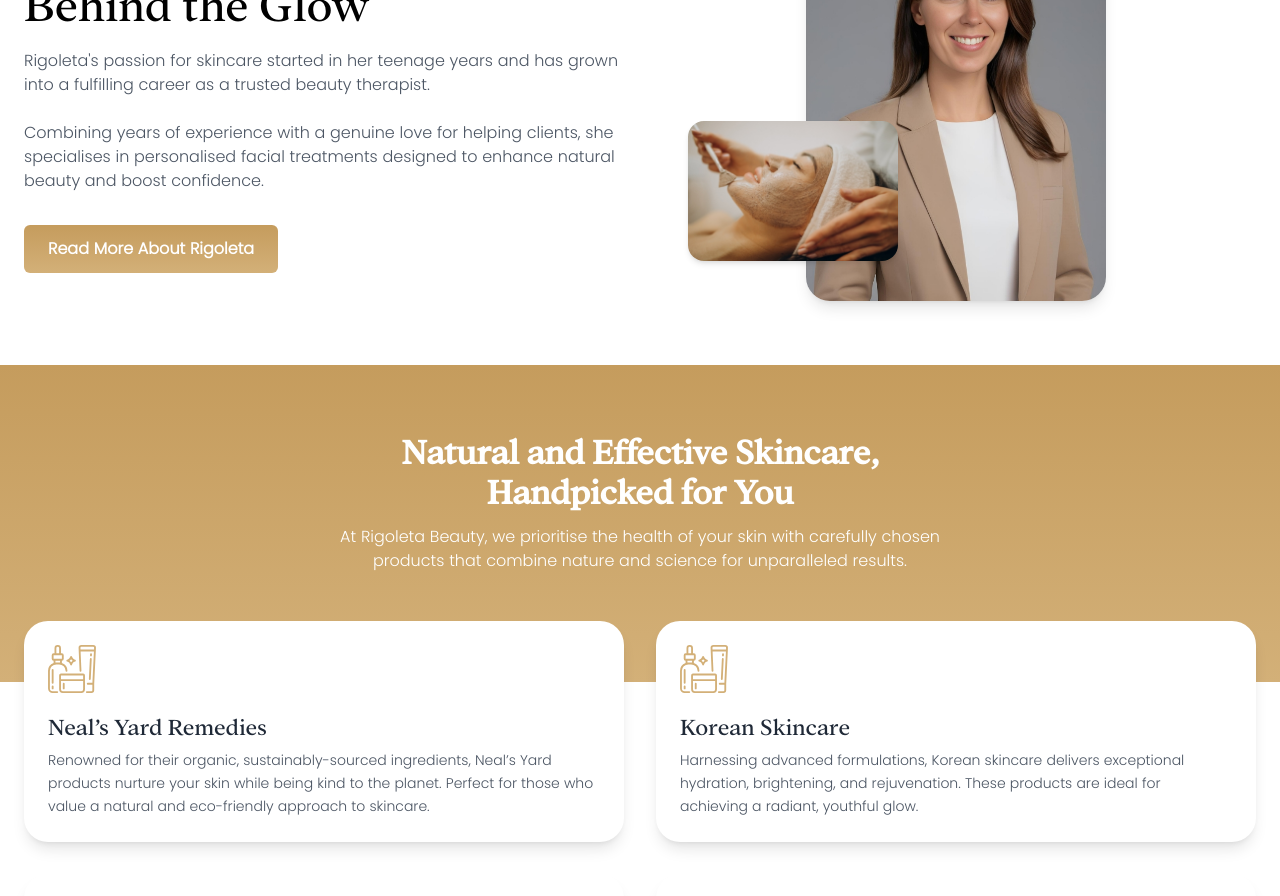
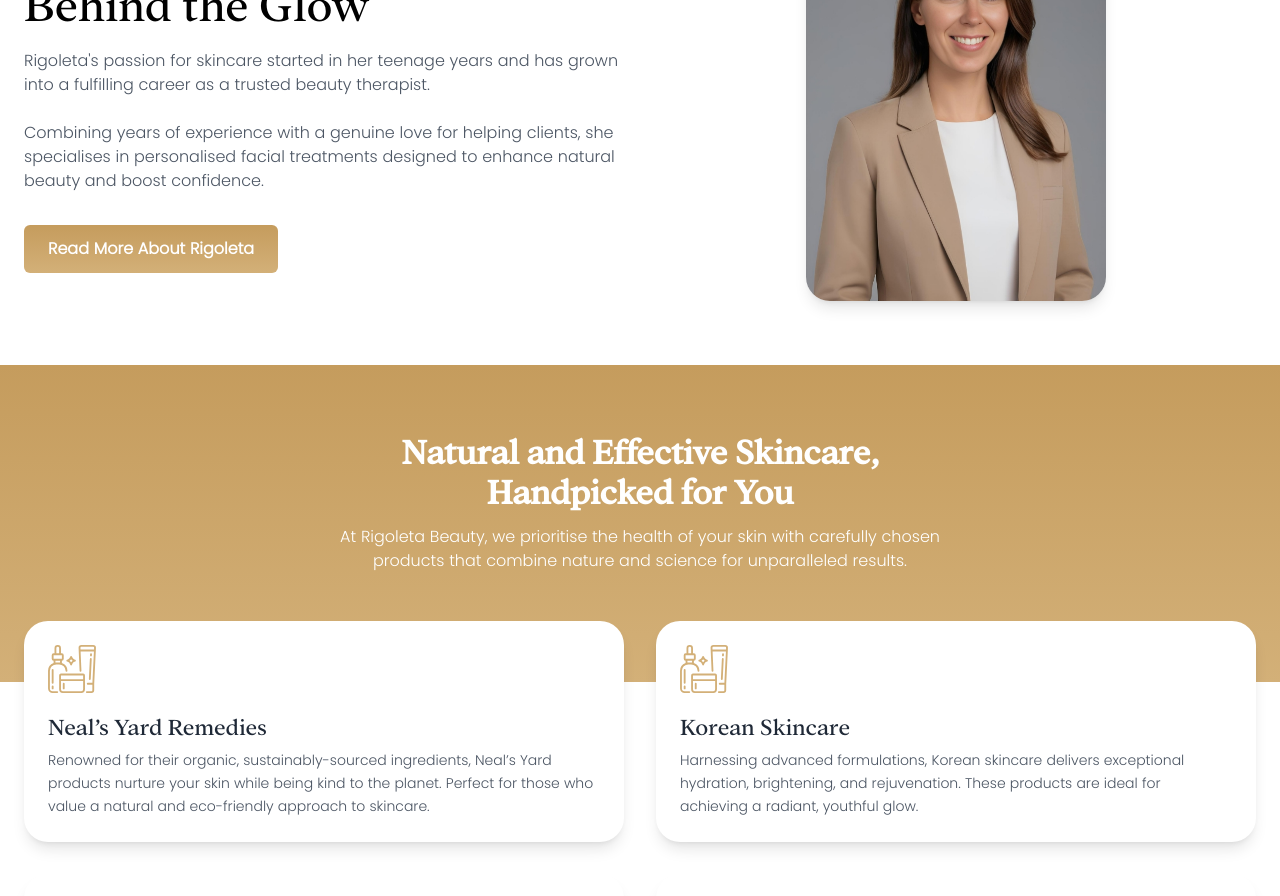
Before and after one commit to ItsBeans/beauty-site-v2, a Next.js app: page / in a window 1280 px wide. Shown: the part 1600-2496 px from the top of the page. Built offline with nearby package versions, Linux system fonts and the light colour scheme.

Commit message:
changed overlapping image

```diff
--- a/app/components/AboutSection.tsx
+++ b/app/components/AboutSection.tsx
@@ -26,14 +26,7 @@ export default function AboutSection() {
             />
           </div>
 
-          {/* Overlapping Smaller Image */}
-          <div className="absolute bottom-4 left-10 sm:bottom-6 sm:left-8 md:bottom-8 md:left-6 lg:bottom-10 lg:left-8 w-[40%] sm:w-[35%] rounded-2xl overflow-hidden shadow-md">
-            <img
-              src="/images/about/web/Hero.jpg"
-              alt="Facial Treatment"
-              className="w-full h-auto object-cover"
-            />
-          </div>
+
         </div>
       </div>
     </section>
--- a/app/components/MeetSection.tsx
+++ b/app/components/MeetSection.tsx
@@ -29,14 +29,7 @@ export default function MeetSection() {
             />
           </div>
 
-          {/* Overlapping Smaller Image */}
-          <div className="absolute bottom-4 left-10 sm:bottom-6 sm:left-8 md:bottom-8 md:left-6 lg:bottom-10 lg:left-8 w-[40%] sm:w-[35%] rounded-2xl overflow-hidden shadow-md">
-            <img
-              src="/images/about/web/Hero.jpg"
-              alt="Facial Treatment"
-              className="w-full h-auto object-cover"
-            />
-          </div>
+
         </div>
       </div>
     </section>
```
